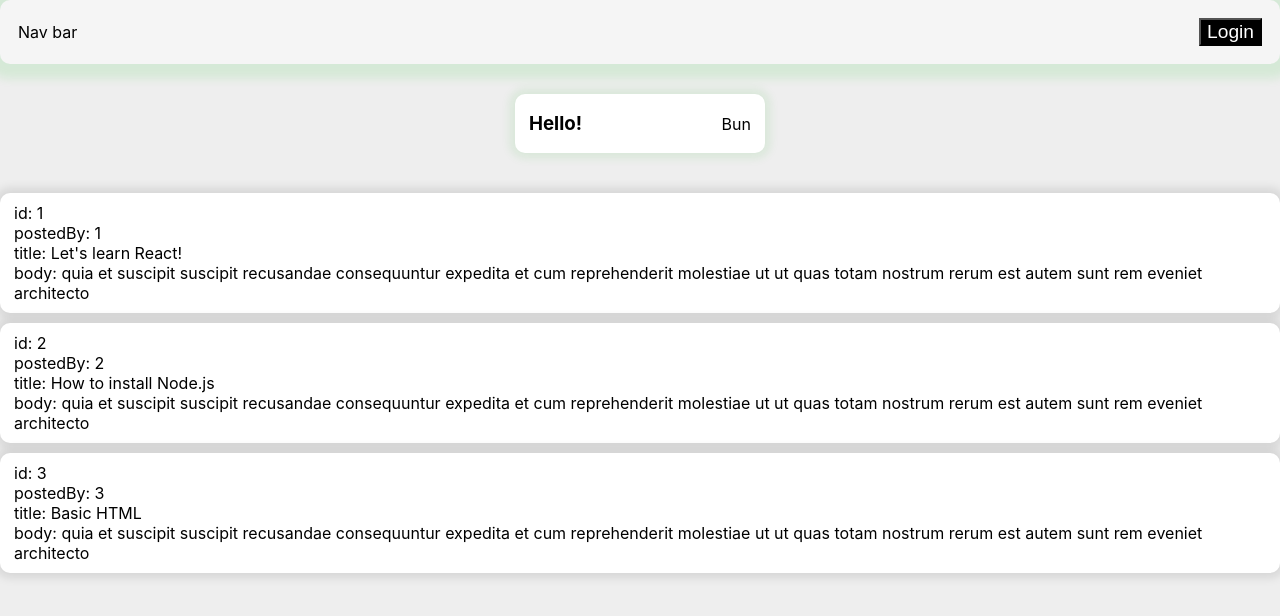
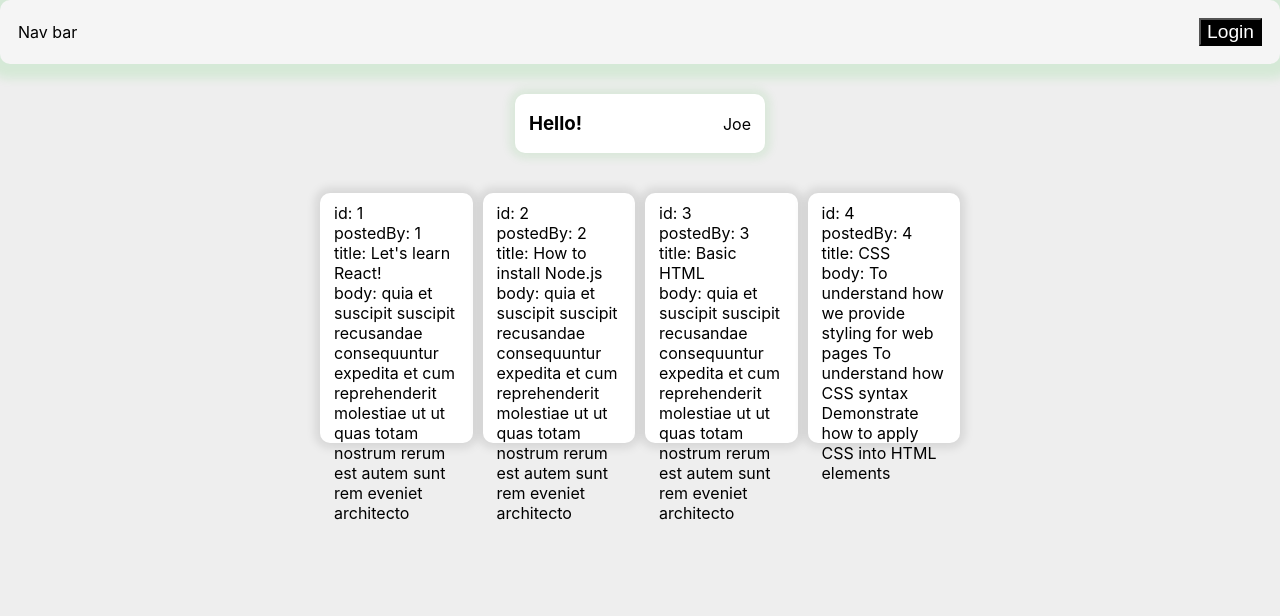
Before and after one commit to Joespk/react-demo-cohort2, a React (Vite) app: page / in a window 1280 px wide. Shown: the top 616 px of the page. Built offline with nearby package versions, Linux system fonts and the light colour scheme.

Commit message:
demo handle

```diff
--- a/src/App.css
+++ b/src/App.css
@@ -4,3 +4,13 @@
   align-items: center;
   gap: 30px;
 }
+
+.feed-container {
+  display: flex;
+  align-items: center;
+  flex-direction: row;
+  box-sizing: border-box;
+  justify-content: space-between;
+  width: 50%;
+  gap: 10px;
+}
--- a/src/App.tsx
+++ b/src/App.tsx
@@ -23,16 +23,22 @@ const posts: PostDTO[] = [
     title: 'Basic HTML',
     body: 'quia et suscipit\nsuscipit recusandae consequuntur expedita et cum\nreprehenderit molestiae ut ut quas totam\nnostrum rerum est autem sunt rem eveniet architecto',
   },
+  {
+    id: 4,
+    userId: 4,
+    title: 'CSS',
+    body: 'To understand how we provide styling for web pages\n To understand how CSS syntax\nDemonstrate how to apply CSS into HTML elements',
+  },
 ]
 
 function App() {
   return (
     <div className="App">
       <Navbar />
-      <Greeting name="Bun" greetingMsg="Hello!" isLoggedIn={true} />
+      <Greeting name="Joe" greetingMsg="Hello!" isLoggedIn={true} />
       <div className="feed-container">
-        {posts.map((post) => {
-          return <Post key={post.id} post={post} />
+        {posts.map((postValue) => {
+          return <Post key={postValue.id} post={postValue} />
         })}
       </div>
     </div>
--- a/src/components/Post.module.css
+++ b/src/components/Post.module.css
@@ -1,6 +1,6 @@
 .post {
   width: 100%;
-  height: auto;
+  height: 250px;
   padding: 10px 14px;
   margin: 10px 0;
   box-sizing: border-box;
--- a/src/components/Post.tsx
+++ b/src/components/Post.tsx
@@ -6,8 +6,12 @@ interface IPostProps {
 }
 
 const Post = ({ post }: IPostProps) => {
+  const handleClick = (id: number) => {
+    alert(`clicked ${id}`)
+  }
+
   return (
-    <div className={classes.post}>
+    <div onClick={() => handleClick(post.id)} className={classes.post}>
       <p>id: {post.id}</p>
       <p>postedBy: {post.userId}</p>
       <p>title: {post.title}</p>
```
